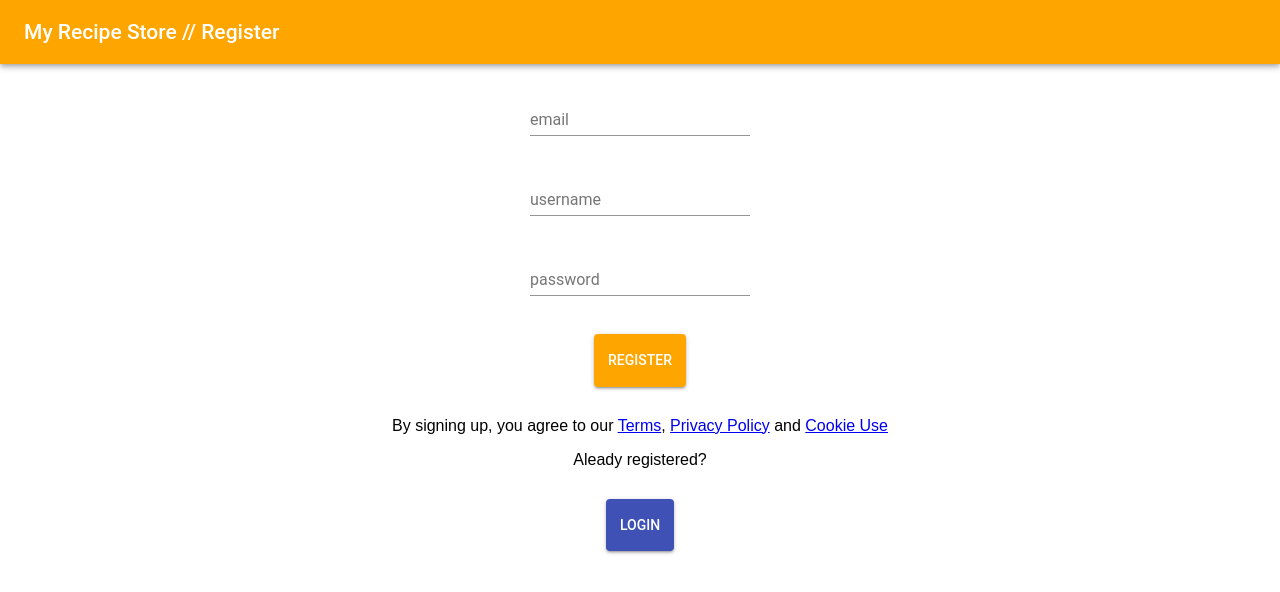
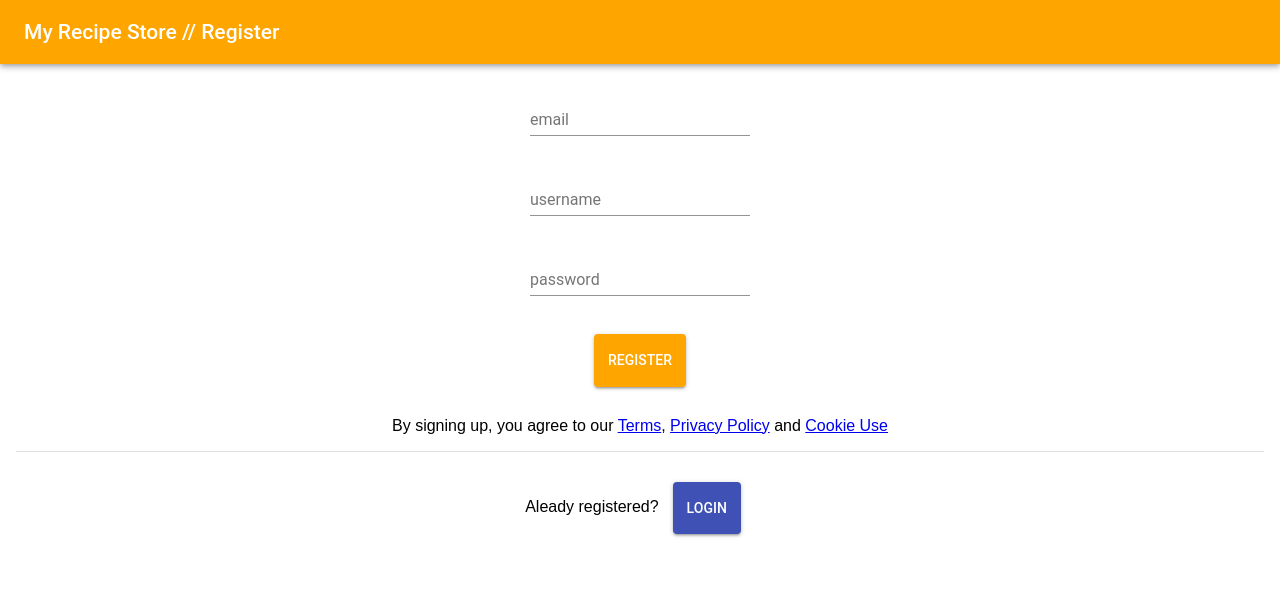
Before and after one commit to lunat1cH3ncHman/my-recipe-finder, a React (Create React App) app in the folder client/: page /register in a window 1280 px wide. Shown: the top 592 px of the page. Built offline with nearby package versions, Linux system fonts and the light colour scheme.

Commit message:
Register layout seperate login section

```diff
--- a/client/src/containers/Register.js
+++ b/client/src/containers/Register.js
@@ -1,5 +1,6 @@
 import React, { Component } from 'react';
 import TextField from '@material-ui/core/TextField';
+import Divider from '@material-ui/core/Divider';
 import axios from 'axios';
 import { Link } from 'react-router-dom';
 
@@ -159,7 +160,10 @@ class Register extends Component {
             By signing up, you agree to our <Link to="/terms">Terms</Link>, <Link to="/terms">Privacy Policy</Link> and <Link to="/terms">Cookie Use</Link>
           </form>
           <div>
-            <p>Aleady registered?</p>
+            <p><Divider variant="middle"/></p>
+          </div>
+          <div>
+            Aleady registered?
             <LinkButtons
               buttonText={`Login`}
               buttonStyle={secondOptionButton}
```
